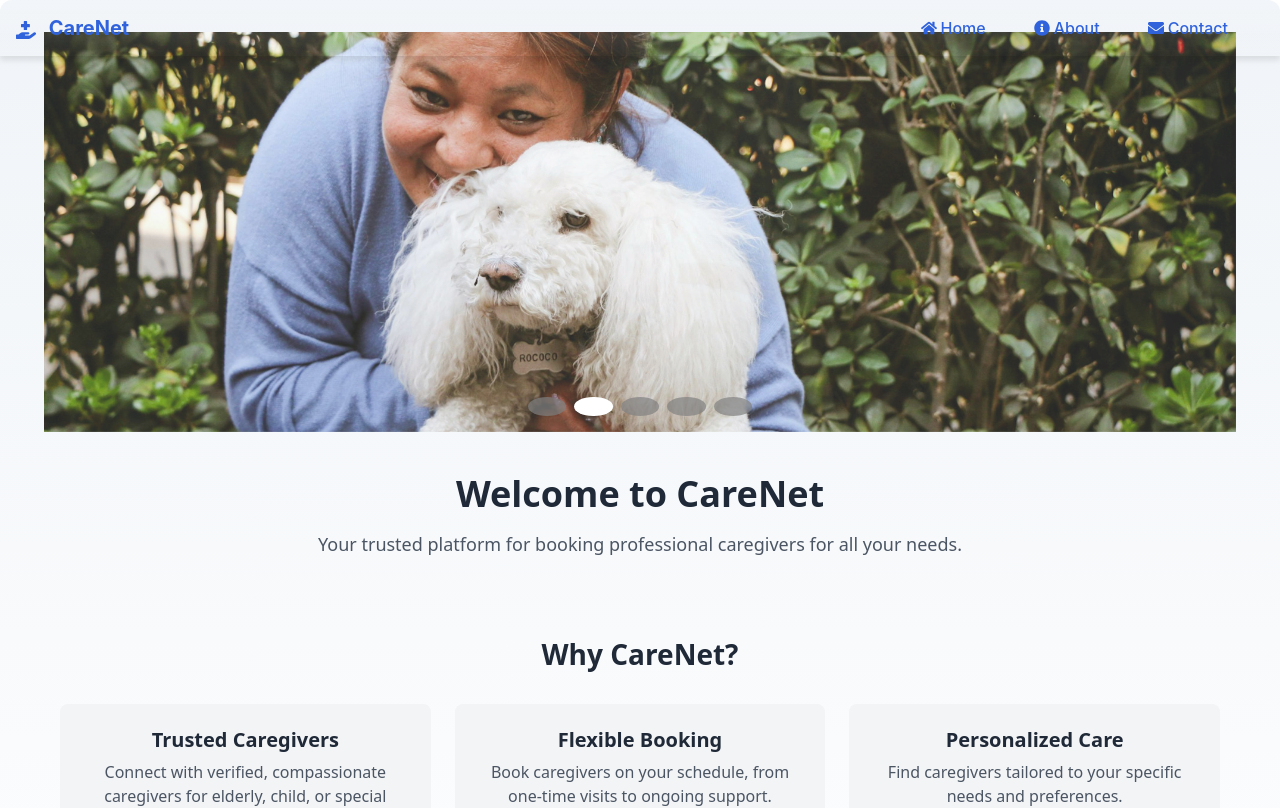
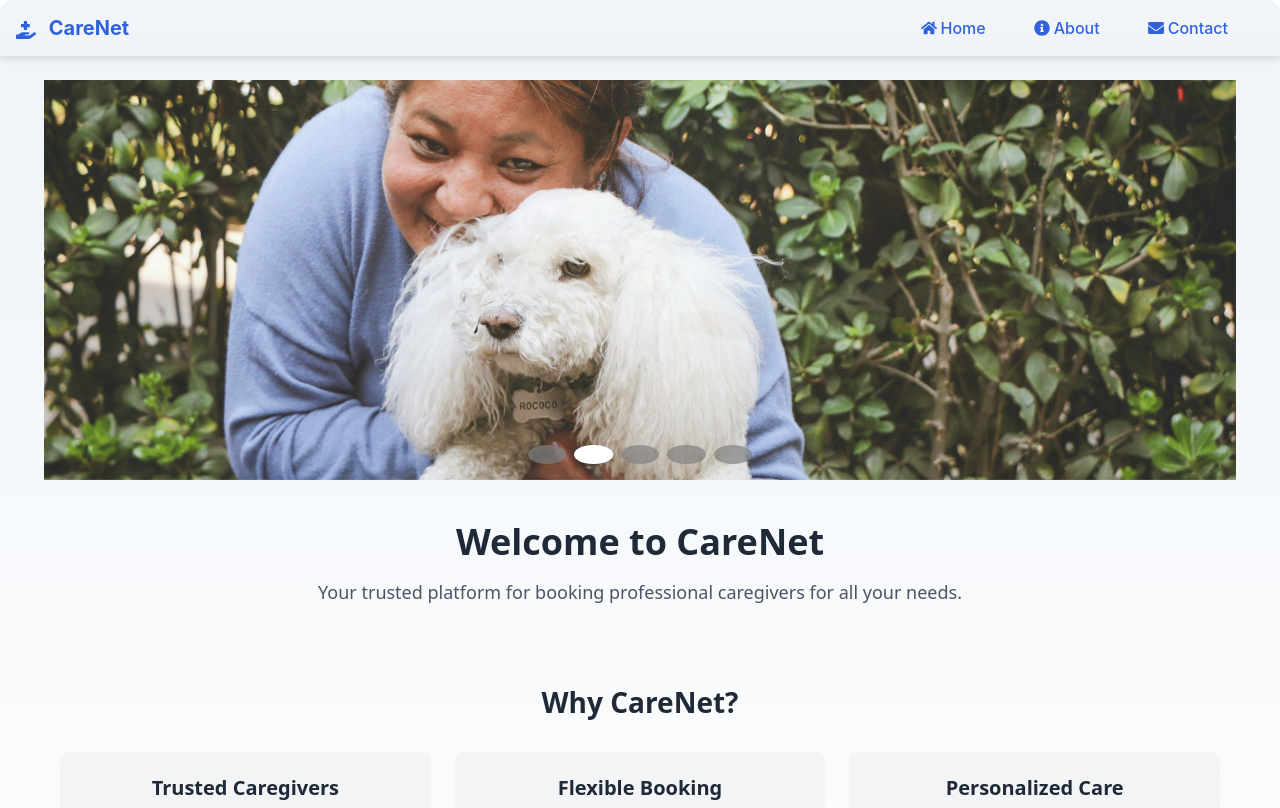
Before and after one commit to tsfernando2003/careNet-FE, a React (Vite) app: page / in a window 1280 px wide. Shown: the top 808 px of the page. Built offline with nearby package versions, Linux system fonts and the light colour scheme.

Commit message:
change spacing

```diff
--- a/src/pages/BookingPage/Booking.tsx
+++ b/src/pages/BookingPage/Booking.tsx
@@ -101,7 +101,7 @@ const BookingPage: React.FC = () => {
       <LocalizationProvider dateAdapter={AdapterDayjs}>
         <Box
           sx={{
-            mt:4,
+            mt:5,
             background: "linear-gradient(135deg, #1976d2 0%, #4a90e2 100%)",
             color: "white",
             padding: "2rem",
--- a/src/pages/HomePage/HomePage.tsx
+++ b/src/pages/HomePage/HomePage.tsx
@@ -30,7 +30,7 @@ const HomePage: React.FC = () => {
   return (
     <>
       <Header />
-      <main className="container">
+      <main className="container mt-5">
         <section className="slideshow">
           {slides.map((slide, index) => (
             <img
```
